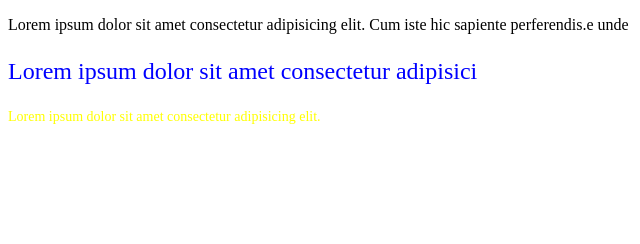
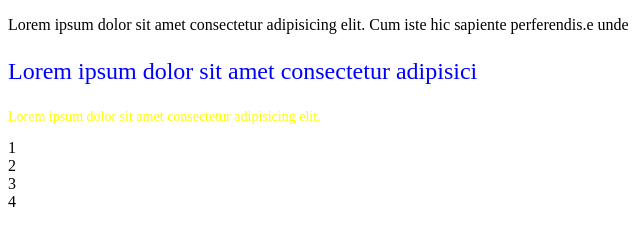
Before and after one commit to Eleven11c/pruebas, a plain HTML site: page index.html in a window 1280 px wide. Shown: the full height of the page, 0-640 px from the left. Drawn offline with Linux system fonts and the light colour scheme.

Commit message:
clases div

```diff
--- a/index.html
+++ b/index.html
@@ -15,6 +15,17 @@
 
             <p class="linea1" id="texto2">Lorem ipsum dolor sit amet consectetur adipisicing elit.  </p>
 
+            <div class="contenedor">
+                <div class="cajita">1</div>
+                <div class="cajita">2</div>
+                <div class="cajita">3</div>
+                <div class="cajita">4</div>
+
+
+
+
+            </div>
+
 <!--
     *Comentario
     ? Comentario 1
```
